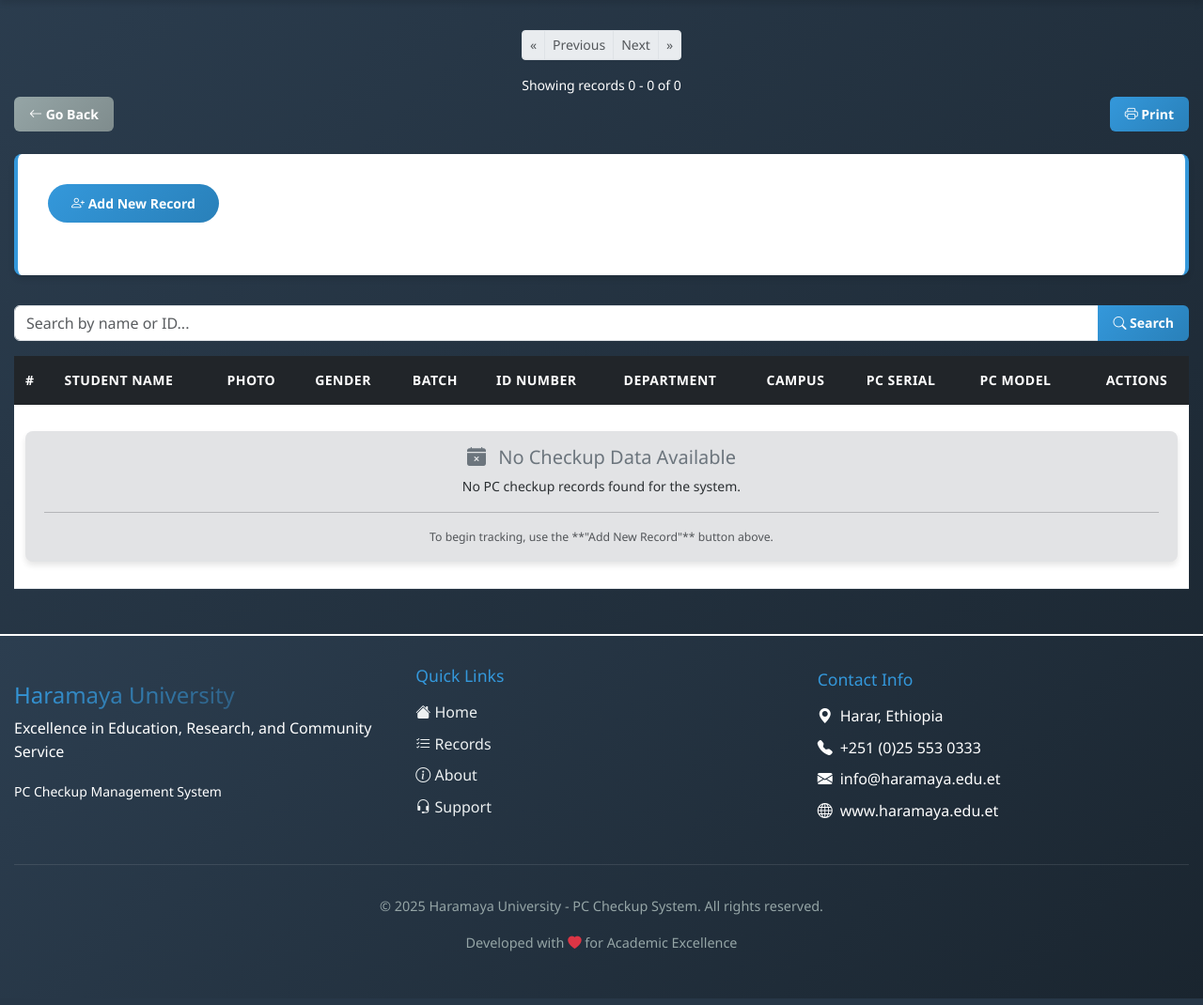
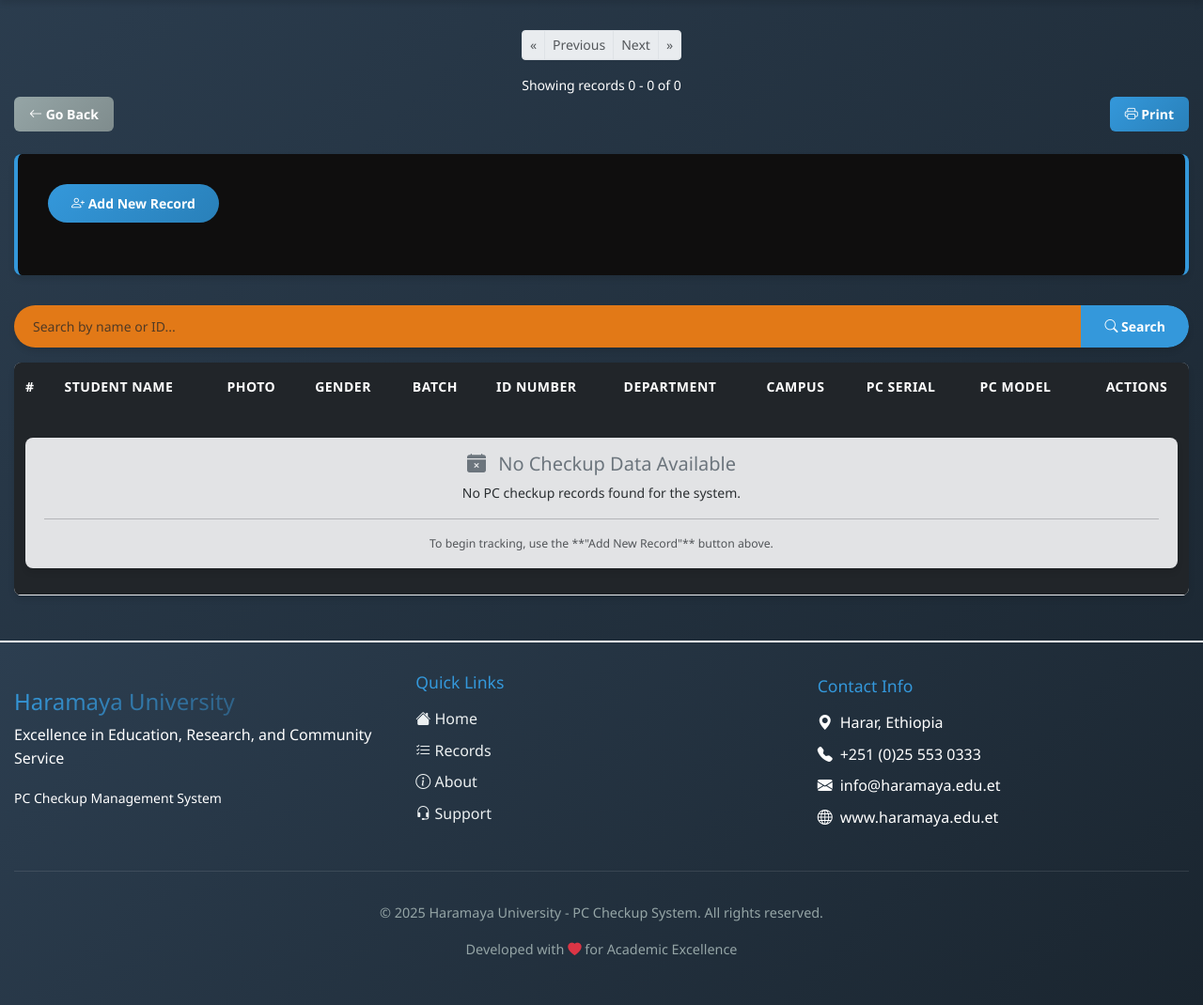
Before and after one commit to meke16/LaptopManagement, a PHP site: page /display.php in a window 1280 px wide. Shown: the part 169-1239 px from the top of the page at 94% size. Run offline with PHP 8.4, Linux system fonts and the light colour scheme; data that the repository does not hold is empty; some libraries are stand-ins or nearby versions.

Commit message:
refactor display.php: remove unused department entry, enhance form and search box styles

```diff
--- a/display.php
+++ b/display.php
@@ -275,7 +275,6 @@ $department = array(
     "Dairy and Meat Technology",
     "Forest Resource Management",
     "Soil Resources and Watershed Management",
-    "aaaaaaa"
 );
 ?>
 <!DOCTYPE html>
@@ -357,13 +356,13 @@ $department = array(
             </button>
         </div>
 
-        <div class="form-container">
+        <div  style="background: #0f0e0eff;" class="form-container">
             <button id="toggleFormBtn" class="btn btn-primary mb-4 no-print" data-bs-toggle="collapse" data-bs-target="#studentForm">
                 <i class="bi bi-person-plus"></i> Add New Record
             </button>
 
             <div id="studentForm" class="collapse">
-                <form id="form1" method="POST" class="row g-3 needs-validation" novalidate enctype="multipart/form-data">
+                <form autocomplete="off" id="form1" method="POST" class="row g-3 needs-validation" novalidate enctype="multipart/form-data">
                     <input type="hidden" name="edit_id" id="edit_id" value="0">
                     <input type="hidden" name="is_edit" id="is_edit" value="0">
 
@@ -446,9 +445,9 @@ $department = array(
             </div>
         </div>
 
-        <div class="s   earch-box no-print my-3">
+        <div  class="search-box no-print my-3">
             <form method="POST" class="input-group">
-                <input autocomplete="off" type="search" class="form-control" placeholder="Search by name or ID..."
+                <input style="background: #e27917ff;" autocomplete="off" type="search" class="form-control" placeholder="Search by name or ID..."
                     name="search_query" value="<?php echo htmlspecialchars($searchQuery); ?>">
                 <button type="submit" class="btn btn-primary" name="search">
                     <i class="bi bi-search"></i> Search
@@ -456,7 +455,7 @@ $department = array(
             </form>
         </div>
 
-        <di$v class="table-responsive cl1">
+        <div class="table-responsive cl1">
             <table class="table table-hover zoom-table">
                 <thead class="table-dark">
                     <tr>
@@ -474,7 +473,7 @@ $department = array(
                         <th class="no-print text-center">Actions</th>
                     </tr>
                 </thead>
-                <tbody>
+                <tbody class="table-dark">
                     <?php if ($result->num_rows > 0):
                         while ($row = $result->fetch_assoc()):
                             $num++;
```
